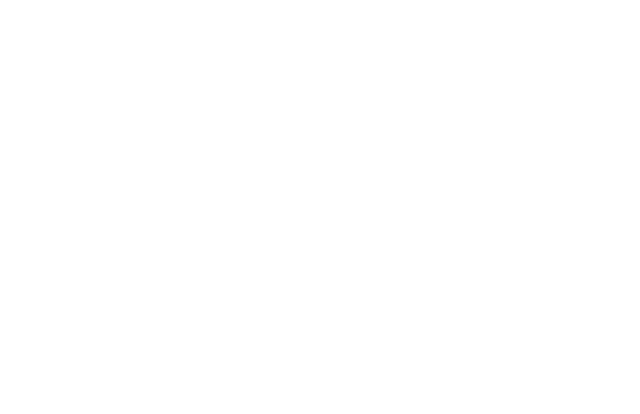
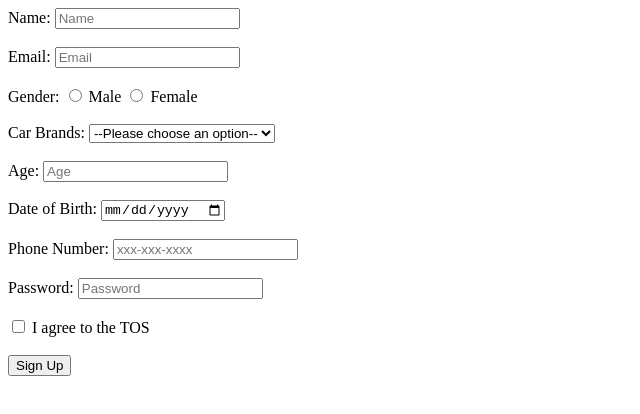
Before and after one commit to acciojob/signup-form-car-pruthviraj990, a website: page main.html in a window 1280 px wide. Shown: the whole page, without its empty margins (0-640 px from the left). Drawn offline with Linux system fonts and the light colour scheme.

Commit message:
created a submission

```diff
--- a/main.html
+++ b/main.html
@@ -8,9 +8,67 @@
 
 <body>
 	<!-- the entire body must be written by student -->
+	<form>
+		<form method="post">
+    <!-- Name -->
+    <label for="name">Name:</label>
+    <input type="text" id="name" name="name" placeholder="Name" required>
+    <br><br>
+
+    <!-- Email -->
+    <label for="email">Email:</label>
+    <input type="email" id="email" name="email" placeholder="Email" required>
+    <br><br>
+
+    <!-- Gender -->
+    <label>Gender:</label>
+    <input type="radio" id="gender_m" name="gender" value="male" required>
+    <label for="gender_m">Male</label>
+    <input type="radio" id="gender_f" name="gender" value="female" required>
+    <label for="gender_f">Female</label>
+    <br><br>
+
+    <!-- Car Brands -->
+    <label for="cars">Car Brands:</label>
+    <select id="cars" name="cars" required>
+      <option value="">--Please choose an option--</option>
+      <option value="toyota">Toyota</option>
+      <option value="honda">Honda</option>
+      <option value="ford">Ford</option>
+      <option value="bmw">BMW</option>
+    </select>
+    <br><br>
+
+    <!-- Age -->
+    <label for="age">Age:</label>
+    <input type="number" id="age" name="age" placeholder="Age" required>
+    <br><br>
+
+    <!-- DOB -->
+    <label for="dob">Date of Birth:</label>
+    <input type="date" id="dob" name="dob" required>
+    <br><br>
+
+    <!-- Phone Number -->
+    <label for="tel">Phone Number:</label>
+    <input type="tel" id="tel" name="tel" placeholder="xxx-xxx-xxxx">
+    <br><br>
+
+    <!-- Password -->
+    <label for="password">Password:</label>
+    <input type="password" id="password" name="password" placeholder="Password" required>
+    <br><br>
+
+    <!-- Terms of Service -->
+    <input type="checkbox" id="tos" name="tos" required>
+    <label for="tos">I agree to the TOS</label>
+    <br><br>
+
+    <!-- Submit Button -->
+    <button type="submit">Sign Up</button>
+	</form>
     <script type="text/javascript" src="./script.js">
 </script>
 
 </body>
-
 </html>
```
